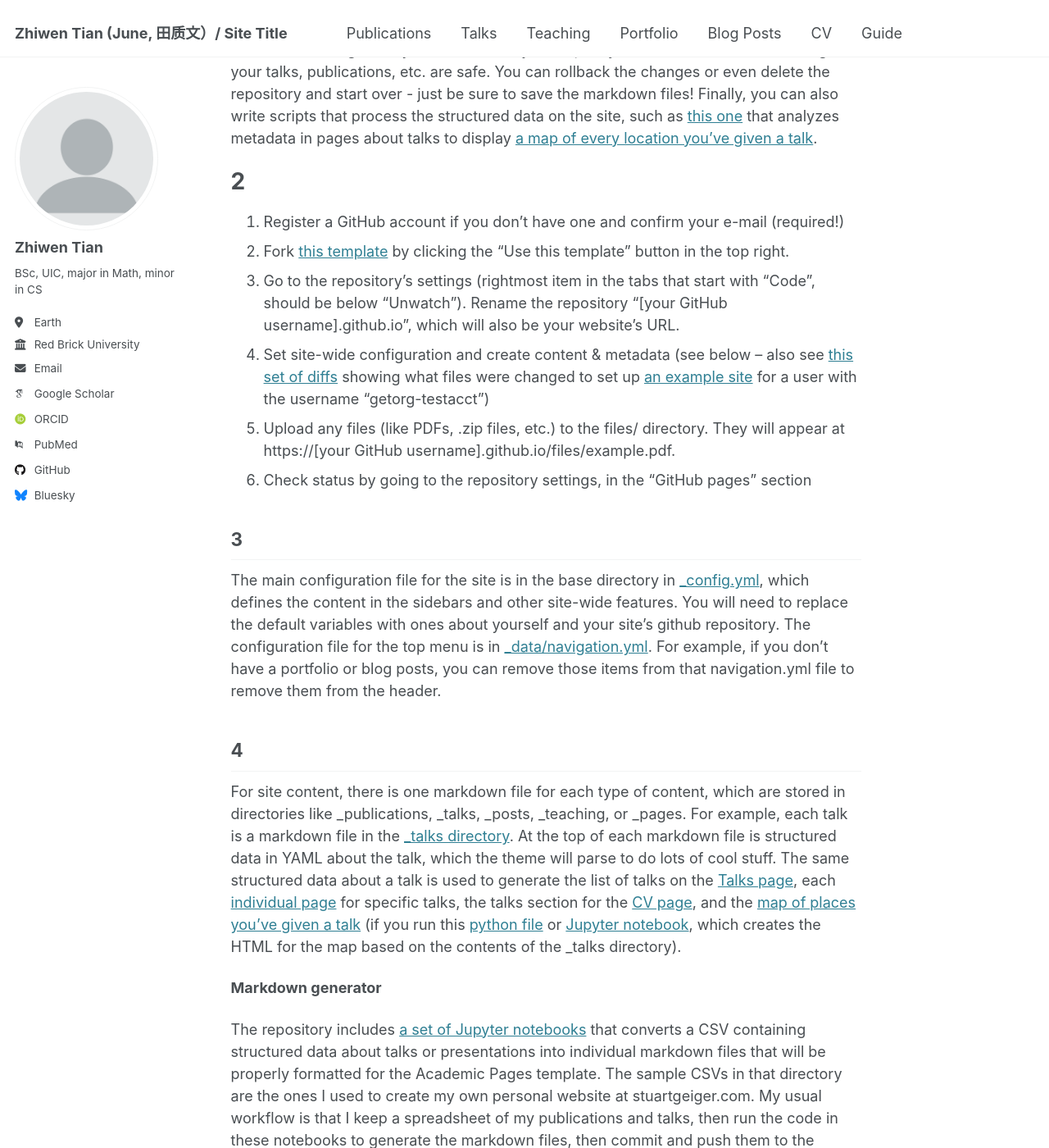
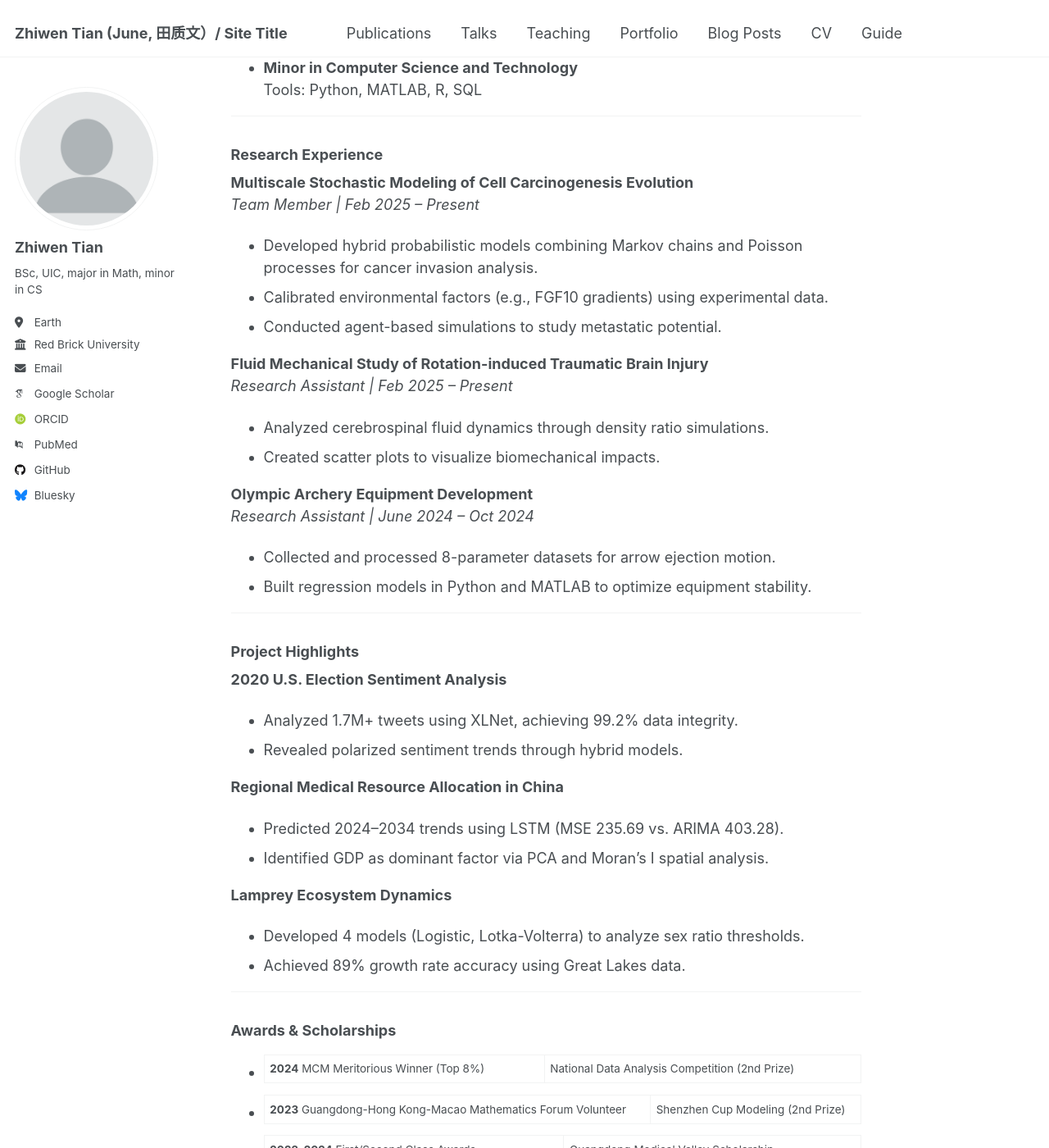
Before and after one commit to Orange1207/Orange1207.github.io, a Jekyll site: the page built from _pages/about.md, in a window 1280 px wide and 1400 px high, scrolled down 547 px. Shown: the whole window at 82% size. Built offline with Jekyll 4.4.1, drawn with Linux system fonts in a browser that asks for light colours; some web fonts are replaced; some of the changed text lies outside the part shown.

Commit message:
Update about.md

```diff
--- a/_pages/about.md
+++ b/_pages/about.md
@@ -8,44 +8,69 @@ redirect_from:
   - /about.html
 ---
 
+<h1 style="margin-top: 0">Tian Zhiven (田质文)</h1>
+📧 s230033036@uic.edu.cn | 📞 +86 18768879382
+📍 Beijing Normal University-Hong Kong Baptist University United International College (UIC)
+📘 BSc in Applied Mathematics (GPA: 3.79/4.0, Rank 2) | 🖥️ Minor in Computer Science and Technology
 
-I am a student major in Applied Mathematics.
+---
 
-1
-======
-Like many other Jekyll-based GitHub Pages templates, Academic Pages makes you separate the website's content from its form. The content & metadata of your website are in structured markdown files, while various other files constitute the theme, specifying how to transform that content & metadata into HTML pages. You keep these various markdown (.md), YAML (.yml), HTML, and CSS files in a public GitHub repository. Each time you commit and push an update to the repository, the [GitHub pages](https://pages.github.com/) service creates static HTML pages based on these files, which are hosted on GitHub's servers free of charge.
+### Education
+**Beijing Normal University-Hong Kong Baptist University United International College (UIC)**
+*Sept 2022 – June 2026*
+- **BSc in Applied Mathematics**
+  Relevant Courses: Mathematical Modeling, Real Analysis, Machine Learning, Numerical Analysis, Probability Theory, Data Mining
+- **Minor in Computer Science and Technology**
+  Tools: Python, MATLAB, R, SQL
 
-Many of the features of dynamic content management systems (like Wordpress) can be achieved in this fashion, using a fraction of the computational resources and with far less vulnerability to hacking and DDoSing. You can also modify the theme to your heart's content without touching the content of your site. If you get to a point where you've broken something in Jekyll/HTML/CSS beyond repair, your markdown files describing your talks, publications, etc. are safe. You can rollback the changes or even delete the repository and start over - just be sure to save the markdown files! Finally, you can also write scripts that process the structured data on the site, such as [this one](https://github.com/academicpages/academicpages.github.io/blob/master/talkmap.ipynb) that analyzes metadata in pages about talks to display [a map of every location you've given a talk](https://academicpages.github.io/talkmap.html).
+---
 
-2
-======
-1. Register a GitHub account if you don't have one and confirm your e-mail (required!)
-1. Fork [this template](https://github.com/academicpages/academicpages.github.io) by clicking the "Use this template" button in the top right.
-1. Go to the repository's settings (rightmost item in the tabs that start with "Code", should be below "Unwatch"). Rename the repository "[your GitHub username].github.io", which will also be your website's URL.
-1. Set site-wide configuration and create content & metadata (see below -- also see [this set of diffs](http://archive.is/3TPas) showing what files were changed to set up [an example site](https://getorg-testacct.github.io) for a user with the username "getorg-testacct")
-1. Upload any files (like PDFs, .zip files, etc.) to the files/ directory. They will appear at https://[your GitHub username].github.io/files/example.pdf.
-1. Check status by going to the repository settings, in the "GitHub pages" section
+### Research Experience
+**Multiscale Stochastic Modeling of Cell Carcinogenesis Evolution**
+*Team Member | Feb 2025 – Present*
+- Developed hybrid probabilistic models combining Markov chains and Poisson processes for cancer invasion analysis.
+- Calibrated environmental factors (e.g., FGF10 gradients) using experimental data.
+- Conducted agent-based simulations to study metastatic potential.
 
-3
-------
-The main configuration file for the site is in the base directory in [_config.yml](https://github.com/academicpages/academicpages.github.io/blob/master/_config.yml), which defines the content in the sidebars and other site-wide features. You will need to replace the default variables with ones about yourself and your site's github repository. The configuration file for the top menu is in [_data/navigation.yml](https://github.com/academicpages/academicpages.github.io/blob/master/_data/navigation.yml). For example, if you don't have a portfolio or blog posts, you can remove those items from that navigation.yml file to remove them from the header.
+**Fluid Mechanical Study of Rotation-induced Traumatic Brain Injury**
+*Research Assistant | Feb 2025 – Present*
+- Analyzed cerebrospinal fluid dynamics through density ratio simulations.
+- Created scatter plots to visualize biomechanical impacts.
 
-4
-------
-For site content, there is one markdown file for each type of content, which are stored in directories like _publications, _talks, _posts, _teaching, or _pages. For example, each talk is a markdown file in the [_talks directory](https://github.com/academicpages/academicpages.github.io/tree/master/_talks). At the top of each markdown file is structured data in YAML about the talk, which the theme will parse to do lots of cool stuff. The same structured data about a talk is used to generate the list of talks on the [Talks page](https://academicpages.github.io/talks), each [individual page](https://academicpages.github.io/talks/2012-03-01-talk-1) for specific talks, the talks section for the [CV page](https://academicpages.github.io/cv), and the [map of places you've given a talk](https://academicpages.github.io/talkmap.html) (if you run this [python file](https://github.com/academicpages/academicpages.github.io/blob/master/talkmap.py) or [Jupyter notebook](https://github.com/academicpages/academicpages.github.io/blob/master/talkmap.ipynb), which creates the HTML for the map based on the contents of the _talks directory).
+**Olympic Archery Equipment Development**
+*Research Assistant | June 2024 – Oct 2024*
+- Collected and processed 8-parameter datasets for arrow ejection motion.
+- Built regression models in Python and MATLAB to optimize equipment stability.
 
-**Markdown generator**
+---
 
-The repository includes [a set of Jupyter notebooks](https://github.com/academicpages/academicpages.github.io/tree/master/markdown_generator
-) that converts a CSV containing structured data about talks or presentations into individual markdown files that will be properly formatted for the Academic Pages template. The sample CSVs in that directory are the ones I used to create my own personal website at stuartgeiger.com. My usual workflow is that I keep a spreadsheet of my publications and talks, then run the code in these notebooks to generate the markdown files, then commit and push them to the GitHub repository.
+### Project Highlights
+**2020 U.S. Election Sentiment Analysis**
+- Analyzed 1.7M+ tweets using XLNet, achieving 99.2% data integrity.
+- Revealed polarized sentiment trends through hybrid models.
 
-How to edit your site's GitHub repository
-------
-Many people use a git client to create files on their local computer and then push them to GitHub's servers. If you are not familiar with git, you can directly edit these configuration and markdown files directly in the github.com interface. Navigate to a file (like [this one](https://github.com/academicpages/academicpages.github.io/blob/master/_talks/2012-03-01-talk-1.md) and click the pencil icon in the top right of the content preview (to the right of the "Raw | Blame | History" buttons). You can delete a file by clicking the trashcan icon to the right of the pencil icon. You can also create new files or upload files by navigating to a directory and clicking the "Create new file" or "Upload files" buttons.
+**Regional Medical Resource Allocation in China**
+- Predicted 2024–2034 trends using LSTM (MSE 235.69 vs. ARIMA 403.28).
+- Identified GDP as dominant factor via PCA and Moran’s I spatial analysis.
 
-Example: editing a markdown file for a talk
-![Editing a markdown file for a talk](/images/editing-talk.png)
+**Lamprey Ecosystem Dynamics**
+- Developed 4 models (Logistic, Lotka-Volterra) to analyze sex ratio thresholds.
+- Achieved 89% growth rate accuracy using Great Lakes data.
 
-For more info
-------
-More info about configuring Academic Pages can be found in [the guide](https://academicpages.github.io/markdown/), the [growing wiki](https://github.com/academicpages/academicpages.github.io/wiki), and you can always [ask a question on GitHub](https://github.com/academicpages/academicpages.github.io/discussions). The [guides for the Minimal Mistakes theme](https://mmistakes.github.io/minimal-mistakes/docs/configuration/) (which this theme was forked from) might also be helpful.
+---
+
+### Awards & Scholarships
+- **2024** MCM Meritorious Winner (Top 8%) | National Data Analysis Competition (2nd Prize)
+- **2023** Guangdong-Hong Kong-Macao Mathematics Forum Volunteer | Shenzhen Cup Modeling (2nd Prize)
+- **2022–2024** First/Second Class Awards | Guangdong Medical Valley Scholarship
+
+---
+
+### Skills & Interests
+**Technical:** Python, MATLAB, R, LaTeX, Machine Learning, Data Visualization
+**Languages:** English (CET-6), Chinese (Native)
+**Hobbies:** Academic Writing, Competitive Swimming, Frisbee
+
+---
+
+*Last Updated: June 2025*
```
Also changed, not shown: other parts of _pages/about.md (+2 -2 lines).
